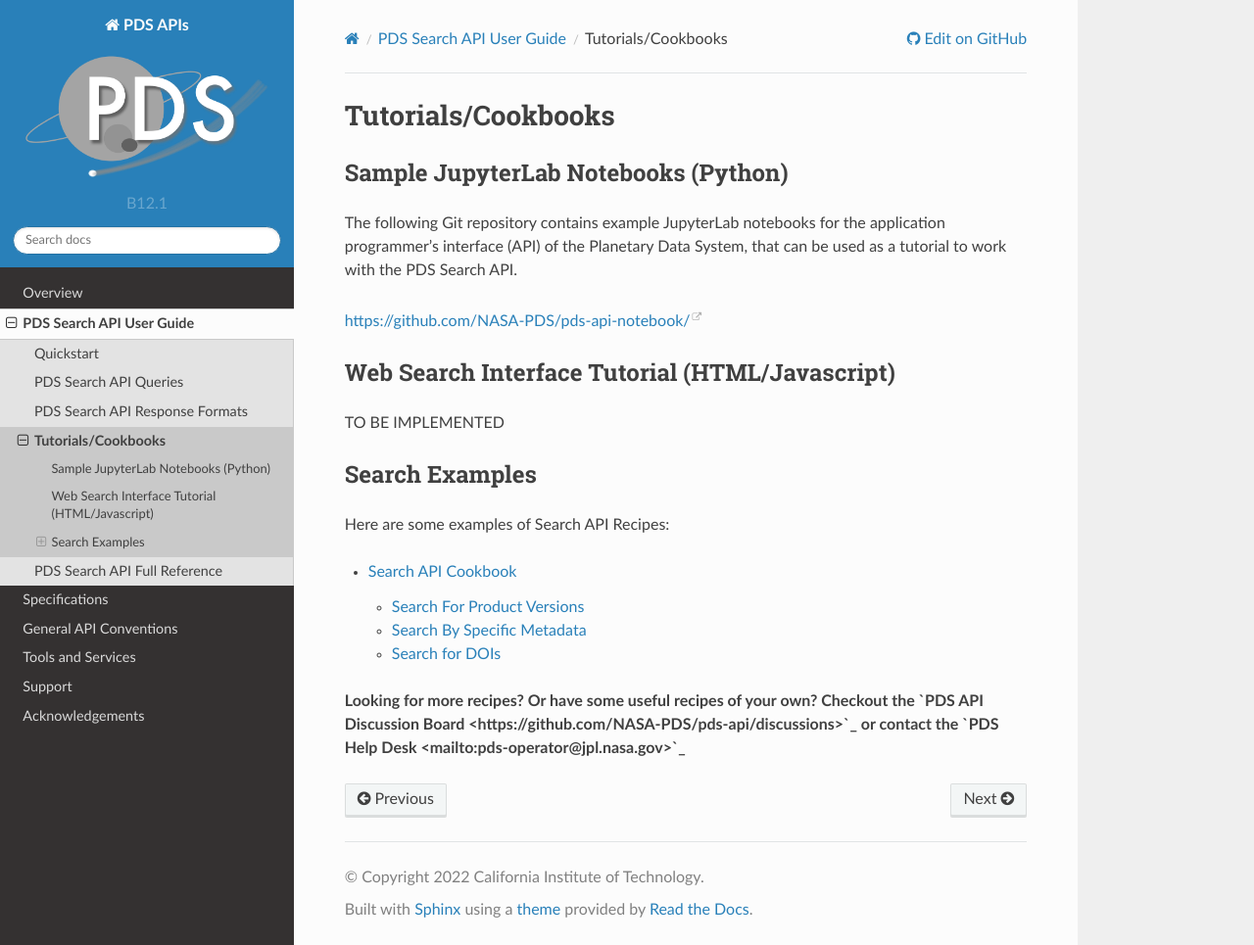
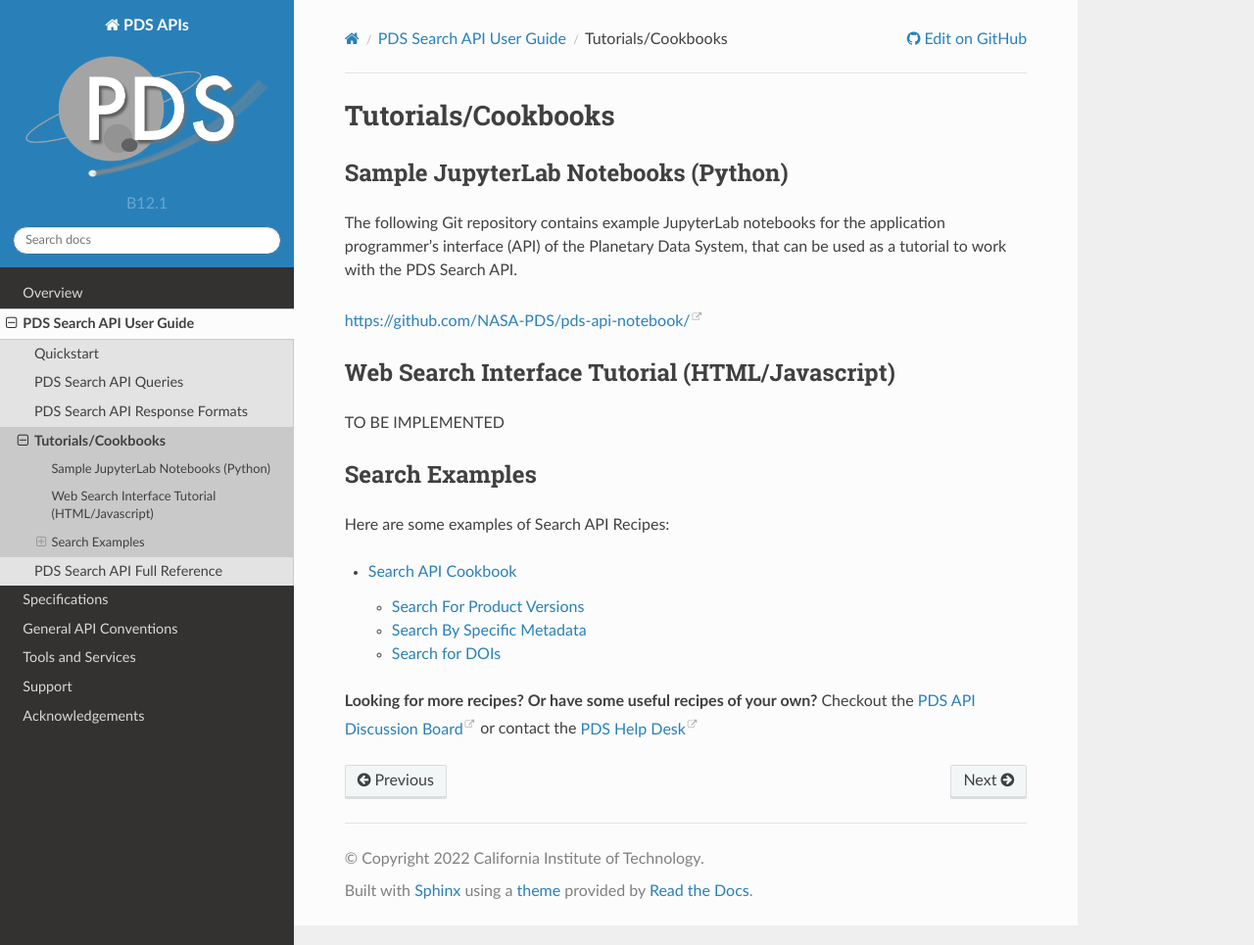
Before and after one commit to NASA-PDS/pds-api, a Sphinx documentation site: the page built from docs/source/search-api-user-guide/tutorials.rst, in a window 1280 px wide and 965 px high. Shown: the whole window at 98% size. Built offline with Sphinx 7.4.7 and the Read the Docs theme 2.0.0, drawn with Linux system fonts in a browser that asks for light colours.

Commit message:
Fixing link bugs

```diff
--- a/docs/source/search-api-user-guide/cookbook.rst
+++ b/docs/source/search-api-user-guide/cookbook.rst
@@ -167,4 +167,4 @@
 You can get the result in different format using content negociation with the Accept header parameter.
 
 
-**Looking for more recipes? Or have some useful recipes of your own? Checkout the `PDS API Discussion Board <https://github.com/NASA-PDS/pds-api/discussions>`_ or contact the `PDS Help Desk <mailto:pds-operator@jpl.nasa.gov>`_**
+**Looking for more recipes? Or have some useful recipes of your own?** Checkout the `PDS API Discussion Board <https://github.com/NASA-PDS/pds-api/discussions>`_ or contact the `PDS Help Desk <mailto:pds-operator@jpl.nasa.gov>`_
--- a/docs/source/search-api-user-guide/tutorials.rst
+++ b/docs/source/search-api-user-guide/tutorials.rst
@@ -24,4 +24,4 @@
    cookbook
 
 
-**Looking for more recipes? Or have some useful recipes of your own? Checkout the `PDS API Discussion Board <https://github.com/NASA-PDS/pds-api/discussions>`_ or contact the `PDS Help Desk <mailto:pds-operator@jpl.nasa.gov>`_**
+**Looking for more recipes? Or have some useful recipes of your own?** Checkout the `PDS API Discussion Board <https://github.com/NASA-PDS/pds-api/discussions>`_ or contact the `PDS Help Desk <mailto:pds-operator@jpl.nasa.gov>`_
```
